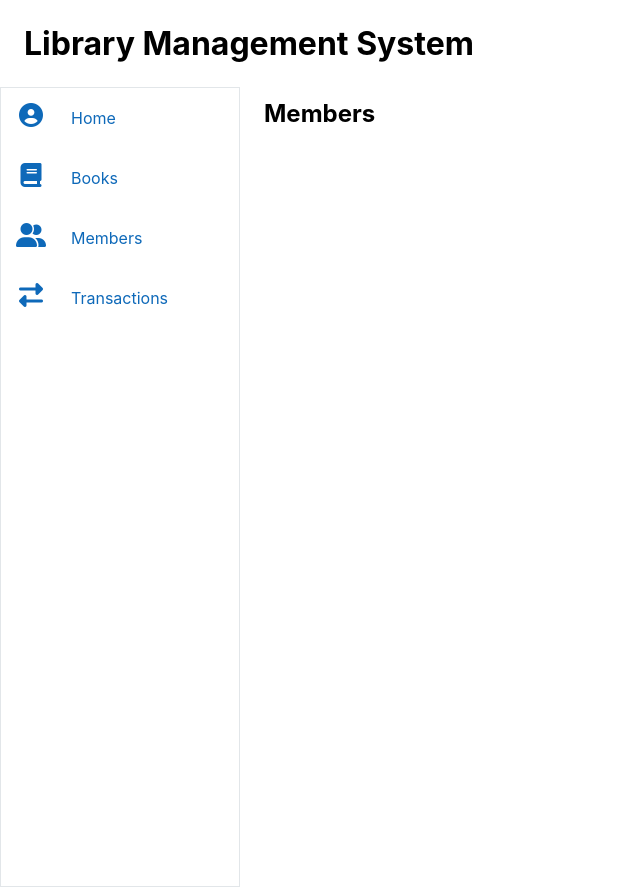
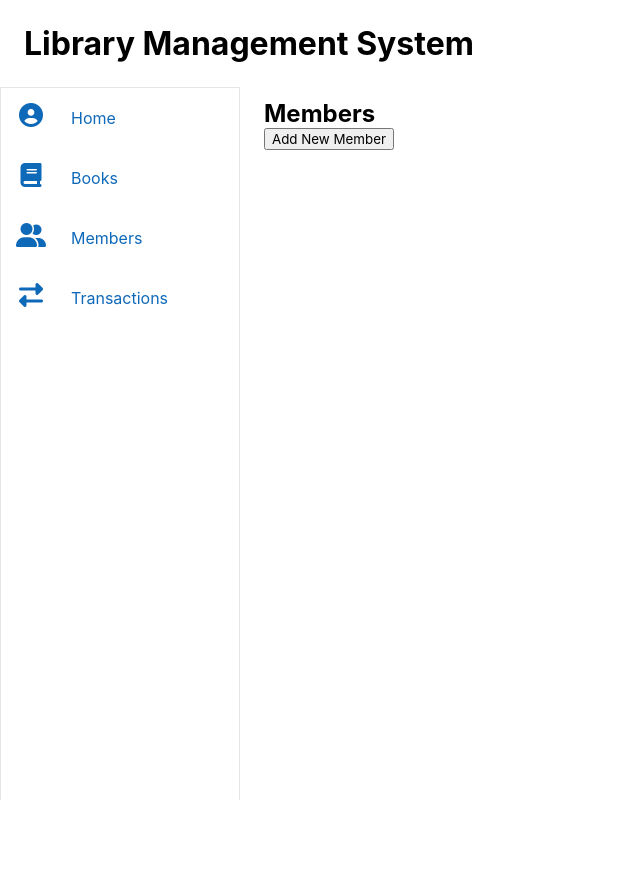
Before and after one commit to girlwhodrawsandstuff/library-management-system, a Flask app: page /members in a window 1280 px wide. Shown: the whole page, without its empty margins (0-640 px from the left). After the commit the page ends 800 px from the top, so only its background shows below. Run offline with Flask 2, Linux system fonts and the light colour scheme; some libraries are stand-ins or nearby versions.

Commit message:
feat: add form to add new member

```diff
--- a/templates/members.html
+++ b/templates/members.html
@@ -5,6 +5,7 @@
     <meta http-equiv="X-UA-Compatible" content="IE=edge">
     <meta name="viewport" content="width=device-width, initial-scale=1.0">
     <link rel="stylesheet" href="/static/css/style.css" />
+    <link rel="shortcut icon" href="#">
     <title>Members</title>
     <script
       src="https://kit.fontawesome.com/c20afc23a5.js"
@@ -12,6 +13,32 @@
     ></script>
 </head>
 <body>
+  <div class="page">
+    <div class="page__modal" id="modal">
+      <div class="modal__content">
+        <div class="modal__close">
+          <button class="modal__close__button" id="close-modal">
+            &times;
+          </button>
+        </div>
+        <form>
+          <div>
+            <label>First Name</label>
+            <input type="text"/>
+          </div>
+          <div>
+            <label>Last Name</label>
+            <input type="text" />
+          </div>
+          <div>
+            <label>Member ID</label>
+            <input type="number" />
+          </div>
+          <button>Add Member</button>
+        </form>
+      </div>
+    </div>
+
     {% include 'title.html' %}
 
     <div class="page__section">
@@ -19,7 +46,14 @@
 
         <div class="page__main">
             <h2>Members</h2>
+            <div class="page__tools">
+                <button id="open-modal">
+                  Add New Member
+                </button>
+              </div>
         </div>
     </div>
+  </div>
+    <script src="/static/js/utils.js"></script>
 </body>
 </html>
```
